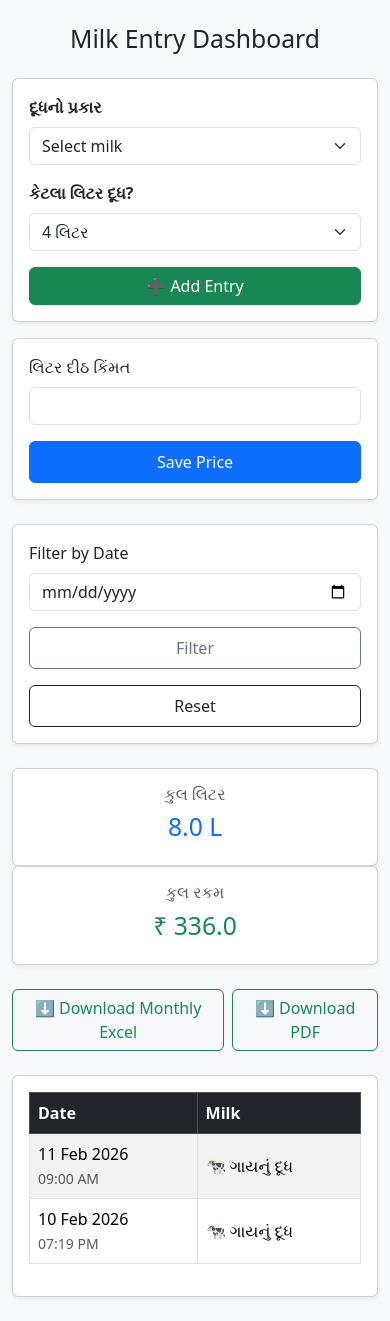
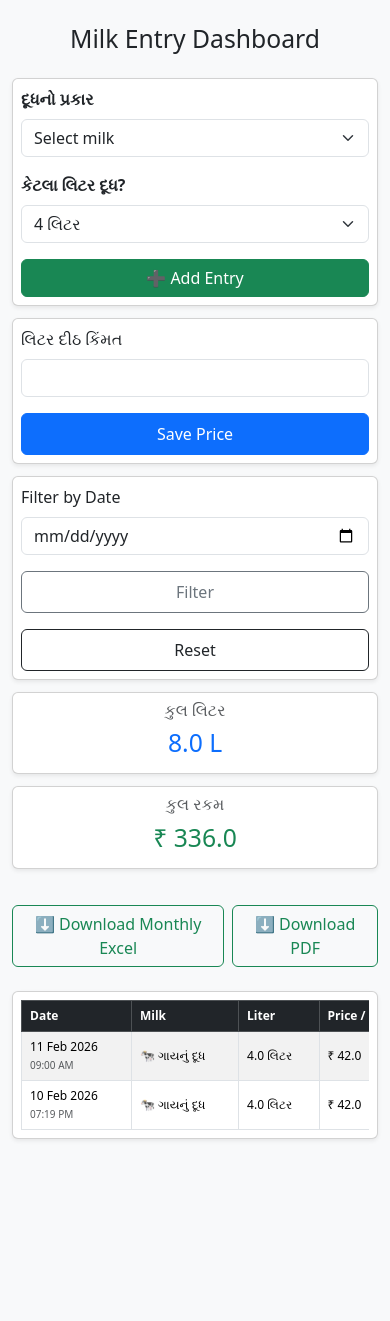
Before and after one commit to vedant194107/Entryofmilks, a Django app: page / in a window 390 px wide. After the commit the page ends 1140 px from the top, so only its background shows below. Run offline with Django 5.2, Linux system fonts and the light colour scheme; data comes from the database, SQL or seed files in the repository; both versions use the stored data as it was after the commit.

Commit message:
Update 0.1

```diff
--- a/core/templates/dashboard.html
+++ b/core/templates/dashboard.html
@@ -8,17 +8,64 @@
     <link href="https://cdn.jsdelivr.net/npm/bootstrap@5.3.2/dist/css/bootstrap.min.css" rel="stylesheet" />
 
 <style>
-/* Keep table layout same, just allow horizontal scroll */
+
+/* Remove extra outer spacing */
+body {
+  overflow-x: hidden;
+}
+
+/* Tight mobile layout */
+@media (max-width: 768px) {
+
+  /* Reduce card padding */
+  .card {
+    margin-bottom: 12px !important;
+  }
+
+  .card-body {
+    padding: 8px !important;
+  }
+
+  /* Compact table */
+  .table {
+    min-width: 600px;
+    margin-bottom: 0;
+  }
+
+  .table th,
+  .table td {
+    padding: 6px 8px !important;
+    font-size: 12px;
+    vertical-align: middle;
+  }
+
+  .table small {
+    font-size: 10px;
+  }
+
+  /* Compact buttons */
+  .btn-sm {
+    font-size: 11px;
+    padding: 3px 6px;
+  }
+
+  /* Keep buttons inline properly */
+  .action-btns {
+    display: flex;
+    gap: 4px;
+    justify-content: center;
+  }
+
+}
+
+/* Scroll only once */
 .table-responsive {
   overflow-x: auto;
   -webkit-overflow-scrolling: touch;
 }
 
-/* Prevent column breaking */
-.table {
-  min-width: 900px;
-}
 </style>
+
 
 
 
```
Also changed, not shown: db.sqlite3.
